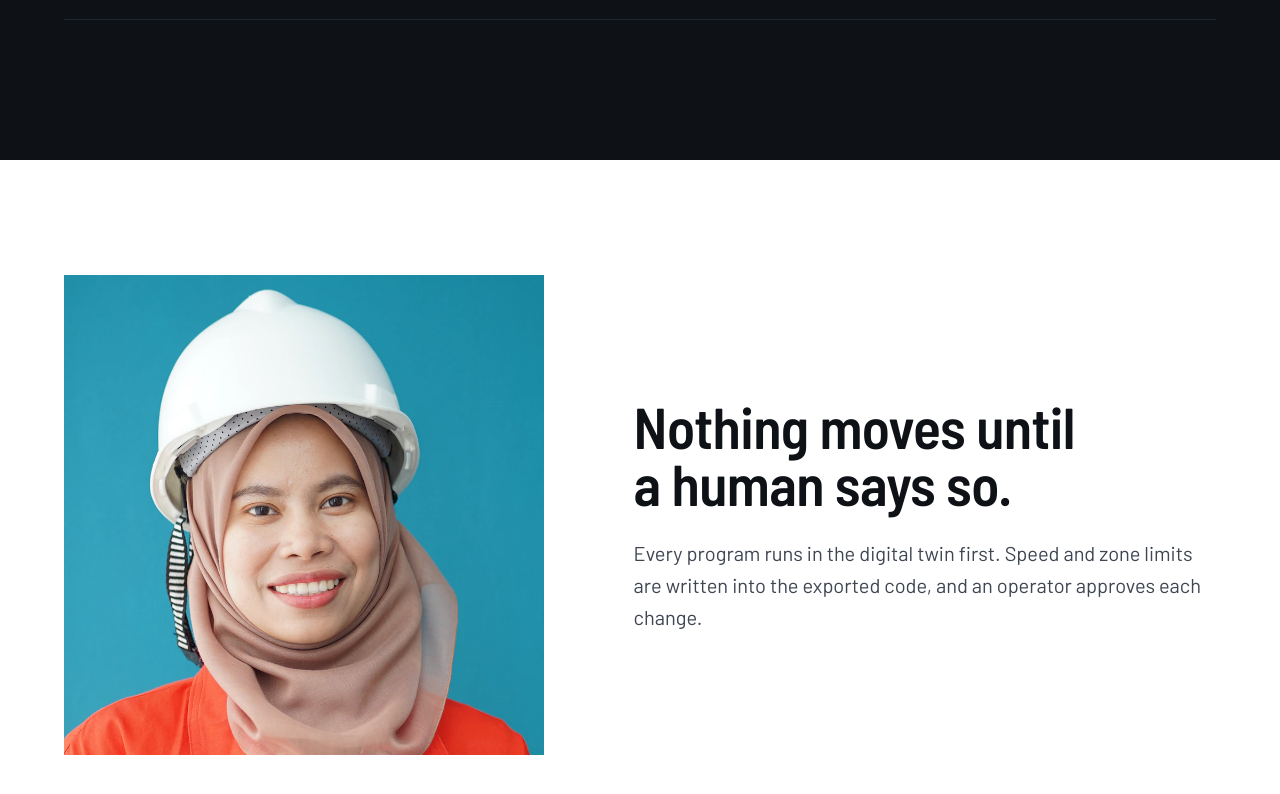
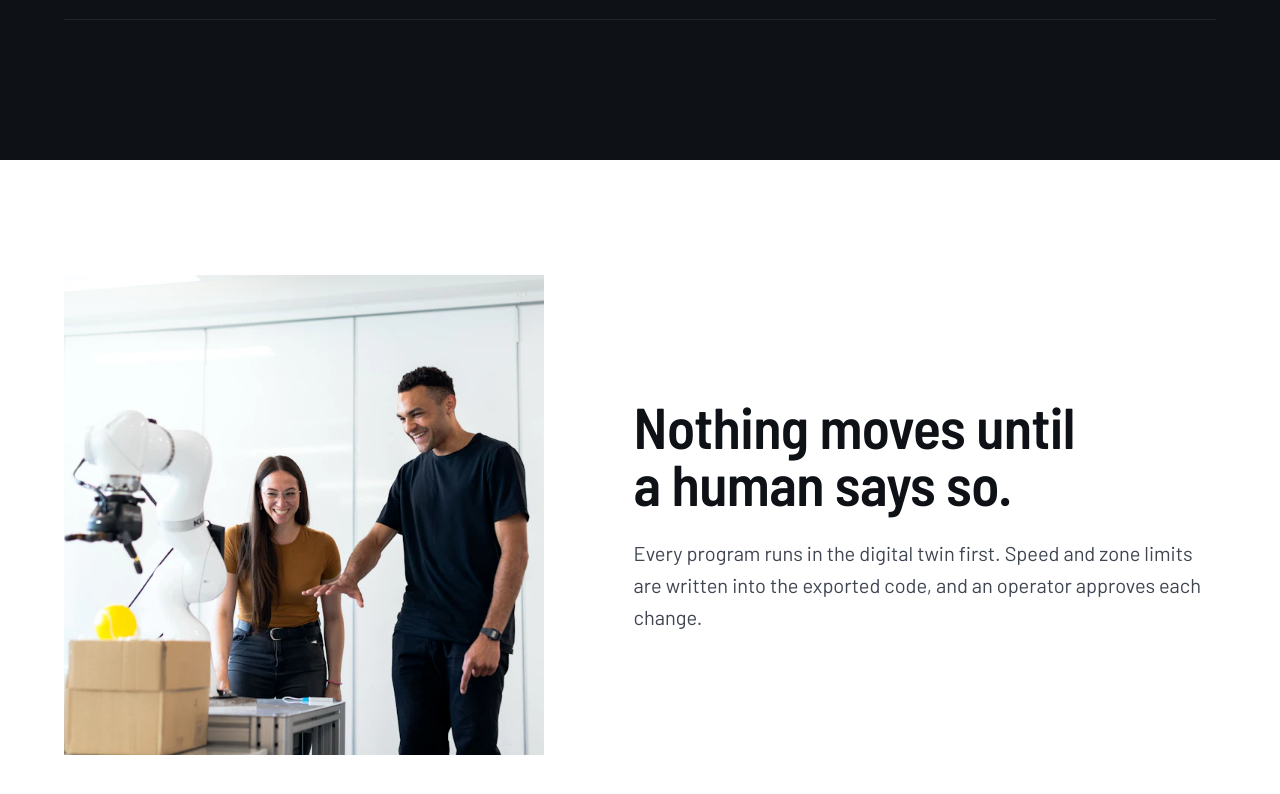
Before and after one commit to seventhaxisrobots/seventh-axis, a website built with Vite: page product.html in a window 1280 px wide. Shown: the part 2738-3532 px from the top of the page. Built offline with nearby package versions, Linux system fonts and the light colour scheme; no server answers.

Commit message:
Replace safety photo

```diff
--- a/product.html
+++ b/product.html
@@ -101,7 +101,7 @@
 
       <section class="safety" aria-labelledby="safety-title">
         <div class="wrap safety__inner">
-          <img src="/img/operator-900.webp" width="900" height="900" loading="lazy" alt="An engineer in a hijab and hard hat" />
+          <img src="/img/team-cobot-960.webp" srcset="/img/team-cobot-960.webp 960w, /img/team-cobot-1920.webp 1920w" sizes="(max-width: 900px) 100vw, 480px" width="960" height="640" loading="lazy" alt="Two engineers watching a collaborative robot at work" />
           <div>
             <h2 id="safety-title">Nothing moves until a human says so.</h2>
             <p>
--- a/src/styles/landing.css
+++ b/src/styles/landing.css
@@ -339,6 +339,7 @@
   height: auto;
   aspect-ratio: 1;
   object-fit: cover;
+  object-position: 55% 60%;
 }
 
 .safety h2 {
```
Also changed, not shown: index.html (+2 -2 lines), partials/footer.html (+1 -1 lines), README.md, public/img/operator-900.webp (deleted).
